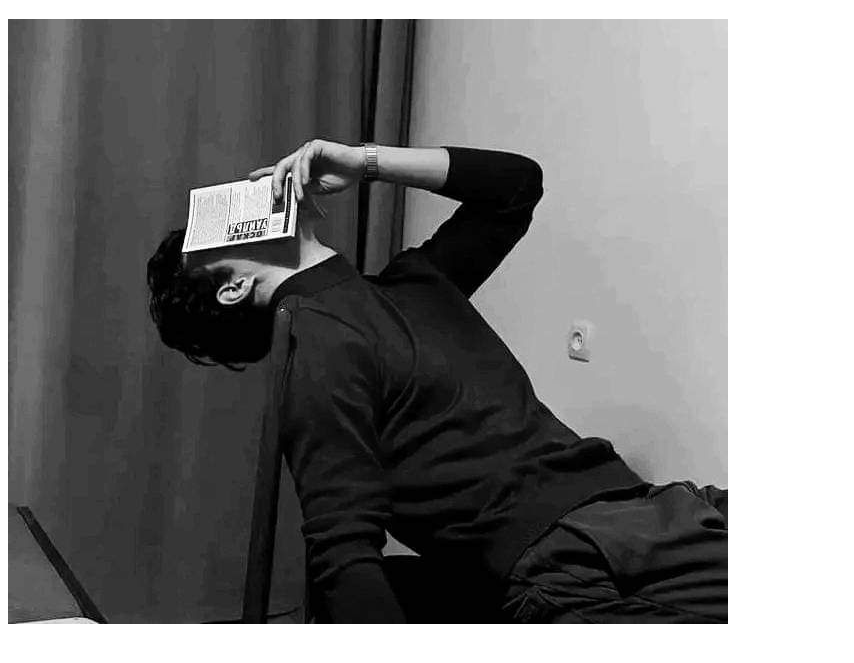
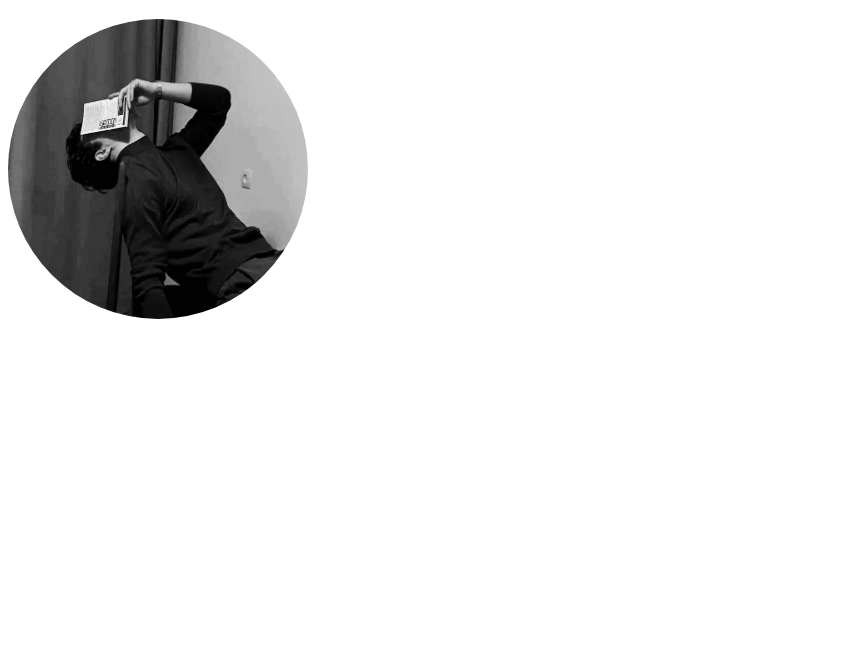
Before and after one commit to Wangcho-dot/wangcho, a plain HTML site: page index.html in a window 1280 px wide. Shown: the part 61-724 px from the top of the page, without its empty margins (0-854 px from the left). Drawn offline with Linux system fonts and the light colour scheme.

Commit message:
Added img css

```diff
--- a/css/style.css
+++ b/css/style.css
@@ -2,3 +2,8 @@ h1 {
     text-align: center;
     color: red;
 }
+img {
+    width: 300px;
+    height: 300px;
+    border-radius: 50%;
+}
```
